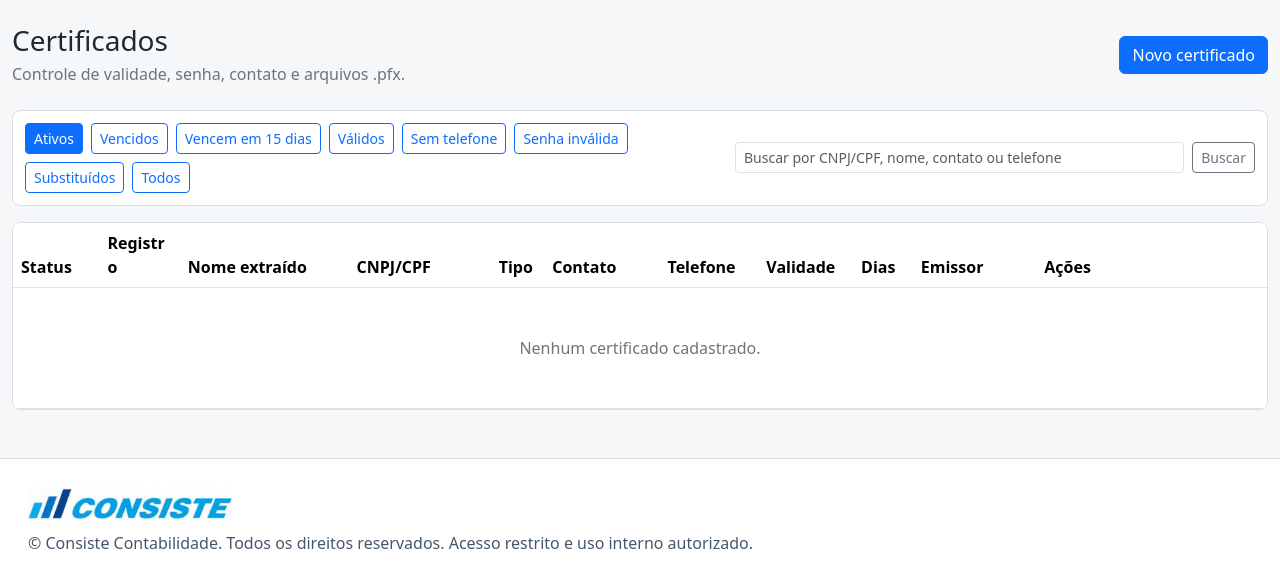
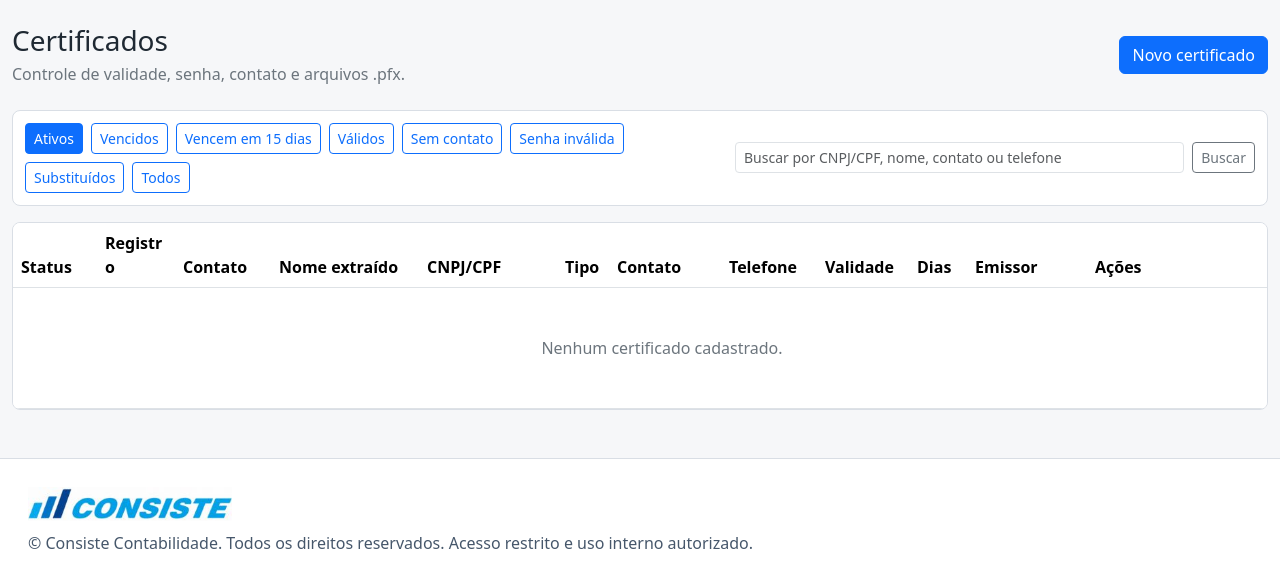
Before and after one commit to gustavoneves-git/controle-certificados-digitais, a Flask app: page /certificados/ in a window 1280 px wide. Shown: the part 57-639 px from the top of the page. Run offline with Flask 3, Linux system fonts and the light colour scheme; the visitor is signed in with stand-in values (Sample User, id 1); data that the repository does not hold is empty; parts of the project's set-up code (start-up, migrations or seed data) failed here and were passed over.

Commit message:
Separa status de vencimento e contato

```diff
--- a/app/repositories/certificado_repository.py
+++ b/app/repositories/certificado_repository.py
@@ -23,6 +23,7 @@ def create_certificado(data):
         "status",
         "status_registro",
         "status_vencimento",
+        "status_contato",
         "substituido_por_id",
         "substituido_em",
         "arquivo_arquivado_em",
@@ -38,7 +39,7 @@ def create_certificado(data):
     return cursor.lastrowid
 
 
-def list_certificados(status_registro="ATIVO", status_vencimento=None, busca=None):
+def list_certificados(status_registro="ATIVO", status_vencimento=None, status_contato=None, busca=None):
     query = "SELECT * FROM certificados"
     params = []
     where = []
@@ -48,6 +49,9 @@ def list_certificados(status_registro="ATIVO", status_vencimento=None, busca=Non
     if status_vencimento:
         where.append("status_vencimento = ?")
         params.append(status_vencimento)
+    if status_contato:
+        where.append("status_contato = ?")
+        params.append(status_contato)
     if busca:
         termo = f"%{busca.strip()}%"
         where.append(
@@ -154,3 +158,14 @@ def count_by_registro(status_registro):
         (status_registro,),
     ).fetchone()
     return row["total"]
+
+
+def count_by_contato(status_contato, status_registro="ATIVO"):
+    row = get_db().execute(
+        """
+        SELECT COUNT(*) AS total FROM certificados
+        WHERE status_contato = ? AND status_registro = ?
+        """,
+        (status_contato, status_registro),
+    ).fetchone()
+    return row["total"]
--- a/app/routes/certificados_routes.py
+++ b/app/routes/certificados_routes.py
@@ -25,8 +25,10 @@ from app.services.crypto_service import criptografar_senha, descriptografar_senh
 from app.services.telefone_service import TELEFONE_INSTRUCAO, is_telefone_limpo_valido
 from app.services.vencimento_service import (
     SENHA_INVALIDA,
+    SEM_CONTATO,
     VERIFICAR,
     calcular_status,
+    calcular_status_contato,
     dias_para_vencer,
     parse_date,
     status_class,
@@ -45,7 +47,7 @@ def listar():
         "VENCE_EM_15_DIAS": ("ATIVO", "VENCE_EM_15_DIAS"),
         "VALIDO": ("ATIVO", "VALIDO"),
         "VERIFICAR": ("VERIFICAR", None),
-        "SEM_TELEFONE": ("ATIVO", "SEM_TELEFONE"),
+        "SEM_CONTATO": ("ATIVO", None),
         "SENHA_INVALIDA": ("VERIFICAR", "SENHA_INVALIDA"),
         "SUBSTITUIDO": ("SUBSTITUIDO", None),
         "TODOS": (None, None),
@@ -53,9 +55,11 @@ def listar():
     if filtro not in filtros:
         filtro = "ATIVO"
     status_registro, status_vencimento = filtros[filtro]
+    status_contato = SEM_CONTATO if filtro == "SEM_CONTATO" else None
     registros = certificados.list_certificados(
         status_registro=status_registro,
         status_vencimento=status_vencimento,
+        status_contato=status_contato,
         busca=busca,
     )
     return render_template(
@@ -87,7 +91,12 @@ def novo():
         flash("O arquivo enviado nao parece ser um certificado .pfx ou .p12 valido.", "danger")
         return redirect(url_for("certificados.novo"))
 
-    telefone_valido = is_telefone_limpo_valido(telefone_limpo)
+    telefone_valido = not telefone_limpo or is_telefone_limpo_valido(telefone_limpo)
+    status_contato = calcular_status_contato(nome_contato, sexo_contato, telefone_limpo)
+
+    if not telefone_valido:
+        flash("Telefone invalido. Use apenas o numero limpo ou deixe em branco para preencher depois.", "danger")
+        return redirect(url_for("certificados.novo"))
     conteudo = arquivo.read()
     arquivo.seek(0)
     senha_criptografada = criptografar_senha(senha)
@@ -100,7 +109,6 @@ def novo():
         dados_certificado = ler_pfx(conteudo, senha)
         status_vencimento = calcular_status(
             dados_certificado.get("data_validade"),
-            telefone_valido=telefone_valido,
             essencial_ok=bool(dados_certificado.get("subject")),
         )
         if not dados_certificado.get("cnpj_cpf"):
@@ -152,6 +160,7 @@ def novo():
             "status": status_vencimento,
             "status_registro": status_registro,
             "status_vencimento": status_vencimento,
+            "status_contato": status_contato,
             "substituido_por_id": substituido_por_id,
             "substituido_em": substituido_em,
             "arquivo_arquivado_em": None,
@@ -212,7 +221,7 @@ def novo():
         flash(
             "Atencao: certificado salvo com pendencia de contato: "
             + ", ".join(pendencias_contato)
-            + ". Complete depois pelo filtro Sem telefone ou pela conferencia operacional.",
+            + ". Complete depois pelo filtro Sem contato ou pela conferencia operacional.",
             "warning",
         )
     return redirect(url_for("certificados.detalhe", certificado_id=certificado_id))
--- a/app/routes/dashboard_routes.py
+++ b/app/routes/dashboard_routes.py
@@ -3,7 +3,7 @@ from flask import Blueprint, render_template
 from app.repositories import certificado_repository as certificados
 from app.services.vencimento_service import (
     SENHA_INVALIDA,
-    SEM_TELEFONE,
+    SEM_CONTATO,
     VALIDO,
     VENCE_EM_15_DIAS,
     VENCIDO,
@@ -22,7 +22,7 @@ def index():
         "validos": certificados.count_by_status(VALIDO),
         "verificar": certificados.count_by_registro(VERIFICAR),
         "senha_invalida": certificados.count_by_status(SENHA_INVALIDA, status_registro=VERIFICAR),
-        "sem_telefone": certificados.count_by_status(SEM_TELEFONE),
+        "sem_contato": certificados.count_by_contato(SEM_CONTATO),
         "substituidos": certificados.count_by_registro("SUBSTITUIDO"),
     }
     return render_template("dashboard.html", stats=stats)
--- a/app/services/vencimento_service.py
+++ b/app/services/vencimento_service.py
@@ -5,8 +5,9 @@ VALIDO = "VALIDO"
 VENCE_EM_15_DIAS = "VENCE_EM_15_DIAS"
 VENCIDO = "VENCIDO"
 SENHA_INVALIDA = "SENHA_INVALIDA"
-SEM_TELEFONE = "SEM_TELEFONE"
 VERIFICAR = "VERIFICAR"
+SEM_CONTATO = "SEM_CONTATO"
+COM_CONTATO = "COM_CONTATO"
 
 
 def parse_date(value):
@@ -32,11 +33,9 @@ def dias_para_vencer(data_validade, hoje=None):
     return (validade - hoje).days
 
 
-def calcular_status(data_validade, telefone_valido=True, senha_invalida=False, essencial_ok=True, hoje=None):
+def calcular_status(data_validade, senha_invalida=False, essencial_ok=True, hoje=None):
     if senha_invalida:
         return SENHA_INVALIDA
-    if not telefone_valido:
-        return SEM_TELEFONE
     if not essencial_ok:
         return VERIFICAR
 
@@ -50,12 +49,19 @@ def calcular_status(data_validade, telefone_valido=True, senha_invalida=False, e
     return VALIDO
 
 
+def calcular_status_contato(nome_contato=None, sexo_contato=None, telefone_limpo=None):
+    if nome_contato and sexo_contato and telefone_limpo:
+        return COM_CONTATO
+    return SEM_CONTATO
+
+
 def status_class(status):
     return {
         VENCIDO: "danger",
         VENCE_EM_15_DIAS: "warning",
         VALIDO: "success",
         SENHA_INVALIDA: "secondary",
-        SEM_TELEFONE: "secondary",
         VERIFICAR: "secondary",
+        SEM_CONTATO: "secondary",
+        COM_CONTATO: "success",
     }.get(status, "secondary")
--- a/app/static/css/app.css
+++ b/app/static/css/app.css
@@ -112,7 +112,8 @@ body {
 
 .status-cell { width: 84px; }
 .registro-cell { width: 78px; }
-.nome-cell { width: 164px; }
+.contato-status-cell { width: 96px; }
+.nome-cell { width: 148px; }
 .documento-cell { width: 138px; }
 .tipo-cell { width: 52px; }
 .contato-cell { width: 112px; }
--- a/app/templates/certificados.html
+++ b/app/templates/certificados.html
@@ -16,7 +16,7 @@
             ('VENCIDO', 'Vencidos'),
             ('VENCE_EM_15_DIAS', 'Vencem em 15 dias'),
             ('VALIDO', 'Válidos'),
-            ('SEM_TELEFONE', 'Sem telefone'),
+            ('SEM_CONTATO', 'Sem contato'),
             ('SENHA_INVALIDA', 'Senha inválida'),
             ('SUBSTITUIDO', 'Substituídos'),
             ('TODOS', 'Todos')
@@ -44,6 +44,9 @@
             <span class="cert-mobile-status cert-mobile-status-{{ status_class(cert.status_vencimento or cert.status) }}">
                 {{ cert.status_vencimento or cert.status }}{% if cert.data_validade %} · {{ cert.data_validade|date_br }}{% endif %}
             </span>
+            {% if cert.status_contato == "SEM_CONTATO" %}
+                <span class="cert-mobile-status cert-mobile-status-secondary">SEM_CONTATO</span>
+            {% endif %}
         </a>
     {% else %}
         <div class="cert-mobile-empty">Nenhum certificado cadastrado.</div>
@@ -56,6 +59,7 @@
         <tr>
             <th class="status-cell">Status</th>
             <th class="registro-cell">Registro</th>
+            <th class="contato-status-cell">Contato</th>
             <th class="nome-cell">Nome extraído</th>
             <th class="documento-cell">CNPJ/CPF</th>
             <th class="tipo-cell">Tipo</th>
@@ -72,6 +76,7 @@
             <tr>
                 <td class="status-cell"><span class="badge text-bg-{{ status_class(cert.status_vencimento or cert.status) }}">{{ cert.status_vencimento or cert.status }}</span></td>
                 <td class="registro-cell"><span class="badge text-bg-{{ 'success' if cert.status_registro == 'ATIVO' else 'secondary' }}">{{ cert.status_registro }}</span></td>
+                <td class="contato-status-cell"><span class="badge text-bg-{{ status_class(cert.status_contato) }}">{{ cert.status_contato or "COM_CONTATO" }}</span></td>
                 <td class="nome-cell">{{ cert.nome_extraido or "-" }}</td>
                 <td class="documento-cell">{{ cert.cnpj_cpf or "-" }}</td>
                 <td class="tipo-cell">{{ cert.tipo_documento or "-" }}</td>
@@ -96,7 +101,7 @@
             </tr>
         {% else %}
             <tr>
-                <td colspan="11" class="text-center text-secondary py-5">Nenhum certificado cadastrado.</td>
+                <td colspan="12" class="text-center text-secondary py-5">Nenhum certificado cadastrado.</td>
             </tr>
         {% endfor %}
         </tbody>
--- a/app/templates/dashboard.html
+++ b/app/templates/dashboard.html
@@ -47,9 +47,9 @@
         </a>
     </div>
     <div class="col-12 col-sm-6 col-xl-3">
-        <a class="metric metric-link metric-muted" href="{{ url_for('certificados.listar', filtro='SEM_TELEFONE') }}">
-            <span>Sem telefone</span>
-            <strong>{{ stats.sem_telefone }}</strong>
+        <a class="metric metric-link metric-muted" href="{{ url_for('certificados.listar', filtro='SEM_CONTATO') }}">
+            <span>Sem contato</span>
+            <strong>{{ stats.sem_contato }}</strong>
         </a>
     </div>
     <div class="col-12 col-sm-6 col-xl-3">
--- a/app/templates/detalhe_certificado.html
+++ b/app/templates/detalhe_certificado.html
@@ -6,6 +6,7 @@
         <h1 class="h3 mb-1">{{ certificado.nome_extraido or certificado.nome_arquivo_original }}</h1>
         <span class="badge text-bg-{{ status_class(certificado.status_vencimento or certificado.status) }}">{{ certificado.status_vencimento or certificado.status }}</span>
         <span class="badge text-bg-{{ 'success' if certificado.status_registro == 'ATIVO' else 'secondary' }}">{{ certificado.status_registro }}</span>
+        <span class="badge text-bg-{{ status_class(certificado.status_contato) }}">{{ certificado.status_contato or "COM_CONTATO" }}</span>
     </div>
     <div class="d-flex gap-2">
         <a class="btn btn-outline-secondary" href="{{ url_for('certificados.download', certificado_id=certificado.id) }}">Baixar .pfx</a>
@@ -65,6 +66,8 @@
                 <dd>{{ certificado.status_vencimento or certificado.status }}</dd>
                 <dt>Status de registro</dt>
                 <dd>{{ certificado.status_registro }}</dd>
+                <dt>Status de contato</dt>
+                <dd>{{ certificado.status_contato or "COM_CONTATO" }}</dd>
                 <dt>Dias ate vencer</dt>
                 <dd>{{ dias_para_vencer(certificado.data_validade) if certificado.data_validade else "-" }}</dd>
                 <dt>Substituido por</dt>
```
Also changed, not shown: app/repositories/db.py (+19 -1 lines), tests/test_certificados_routes.py (+7 -4 lines), tests/test_vencimento_service.py (+8 -0 lines), README.md.
